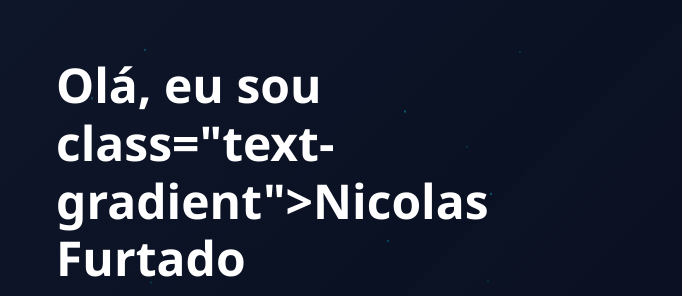
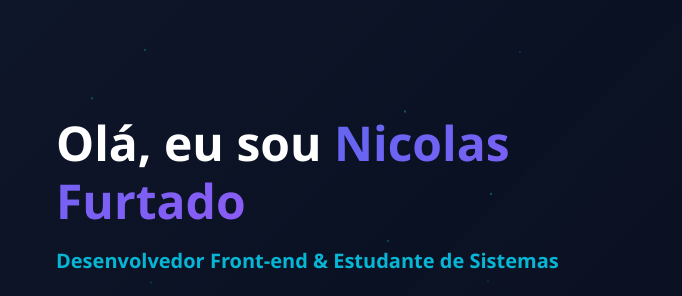
Before and after one commit to NicoDev2219/portfolionic, a plain HTML site: page index.html in a window 1280 px wide. Shown: the part 84-380 px from the top of the page, 0-682 px from the left. Drawn offline with Linux system fonts and the light colour scheme.

Commit message:
Update index.html

```diff
--- a/index.html
+++ b/index.html
@@ -37,7 +37,7 @@
             <div class="hero-content">
                 <div class="hero-text">
                     <h1 class="hero-title">
-                        Olá, eu sou <span> class="text-gradient">Nicolas Furtado</span>
+                        Olá, eu sou <span class="text-gradient">Nicolas Furtado</span>
                     </h1>
                     <h2 class="hero-subtitle">Desenvolvedor Frontend & Estudante de Sistemas</h2>
                     <p class="hero-description">
@@ -457,4 +457,5 @@
 
     <script src="script.js"></script>
 </body>
+
 </html>
```
